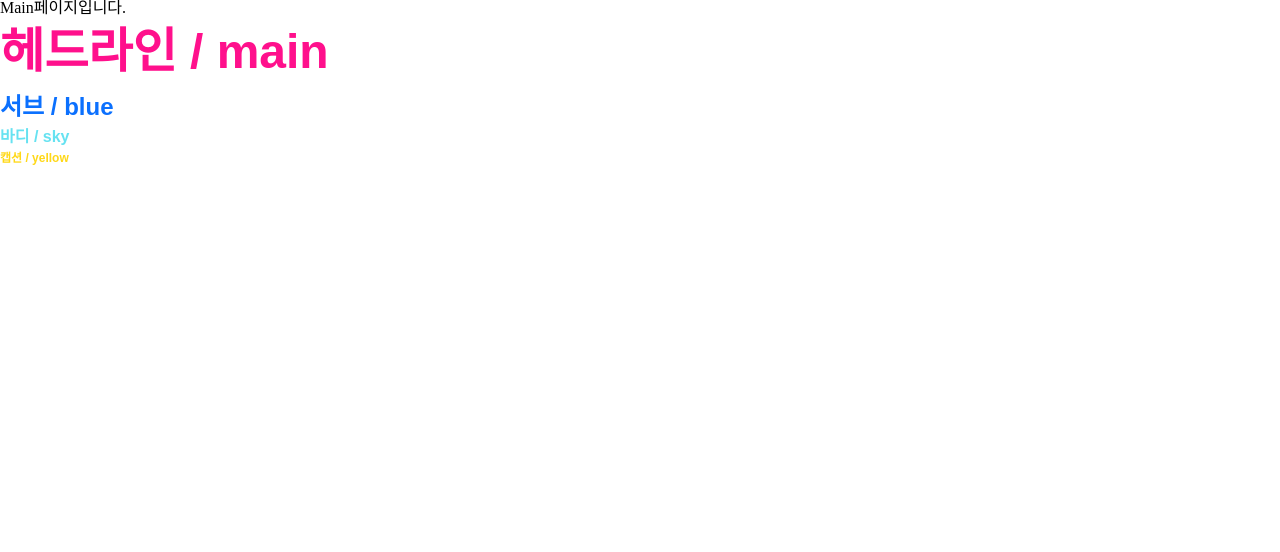
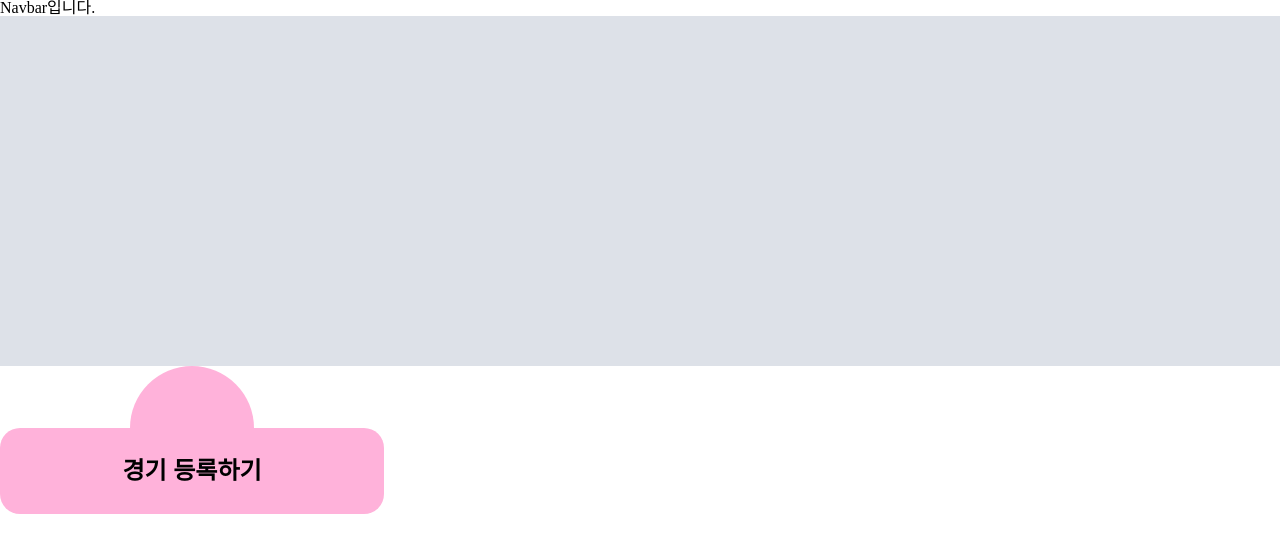
Before and after one commit to Sinchonthon-team1/Frontend, a React (Vite) app: page / in a window 1280 px wide. Shown: the top 552 px of the page. Built offline with nearby package versions, Linux system fonts and the light colour scheme; a web font is replaced by a local one.

Commit message:
Feat: RegisterBtn UI 구현

```diff
--- a/src/pages/Main/index.jsx
+++ b/src/pages/Main/index.jsx
@@ -1,35 +1,58 @@
 import styled from "styled-components";
+import Navbar from "../../components/Navbar";
 
 const Main = () => {
   return (
     <div>
-      Main페이지입니다.
-      <MainFont>헤드라인 / main</MainFont>
-      <SubFont>서브 / blue</SubFont>
-      <BodyFont>바디 / sky</BodyFont>
-      <CaptionFont>캡션 / yellow</CaptionFont>
+      <Navbar />
+      <Banner />
+      <RegisterBtn>
+        <Circle />
+        <Square>경기 등록하기</Square>
+      </RegisterBtn>
     </div>
   );
 };
 
 export default Main;
 
-const MainFont = styled.div`
-  ${(props) => props.theme.fontStyles.headline1};
-  color: ${(props) => props.theme.colors.main};
+const Banner = styled.div`
+  width: 100%;
+  height: 350px;
+  background-color: ${(props) => props.theme.colors.gray20};
 `;
 
-const SubFont = styled.div`
-  ${(props) => props.theme.fontStyles.subHead1};
-  color: ${(props) => props.theme.colors.blue};
+const Circle = styled.div`
+  position: absolute;
+  width: 124px;
+  height: 124px;
+  border-radius: 50%;
+  background-color: ${(props) => props.theme.colors.pink};
+  cursor: pointer;
 `;
 
-const BodyFont = styled.div`
-  ${(props) => props.theme.fontStyles.body1Bold};
-  color: ${(props) => props.theme.colors.sky};
+const Square = styled.div`
+  position: absolute;
+  bottom: 0px;
+  width: 384px;
+  height: 86px;
+  background-color: ${(props) => props.theme.colors.pink};
+  border-radius: 20px;
+  display: flex;
+  align-items: center;
+  justify-content: center;
+  cursor: pointer;
+  ${(props) => props.theme.fontStyles.subHead1};
 `;
 
-const CaptionFont = styled.div`
-  ${(props) => props.theme.fontStyles.captionBold};
-  color: ${(props) => props.theme.colors.yellow};
+const RegisterBtn = styled.div`
+  position: relative;
+  width: 384px;
+  height: 148px;
+  display: flex;
+  flex-direction: column;
+  align-items: center;
+  &:hover ${Circle}, &:hover ${Square} {
+    background-color: ${(props) => props.theme.colors.main};
+  }
 `;
```
